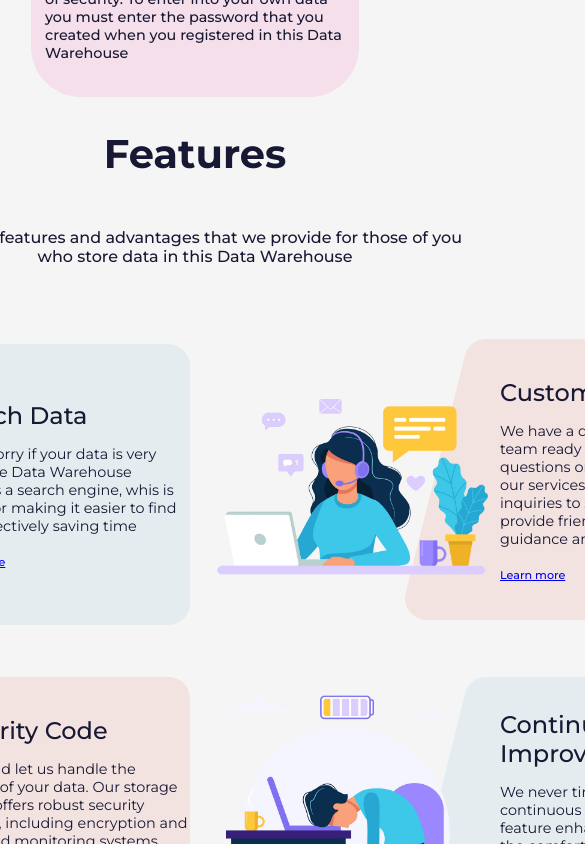
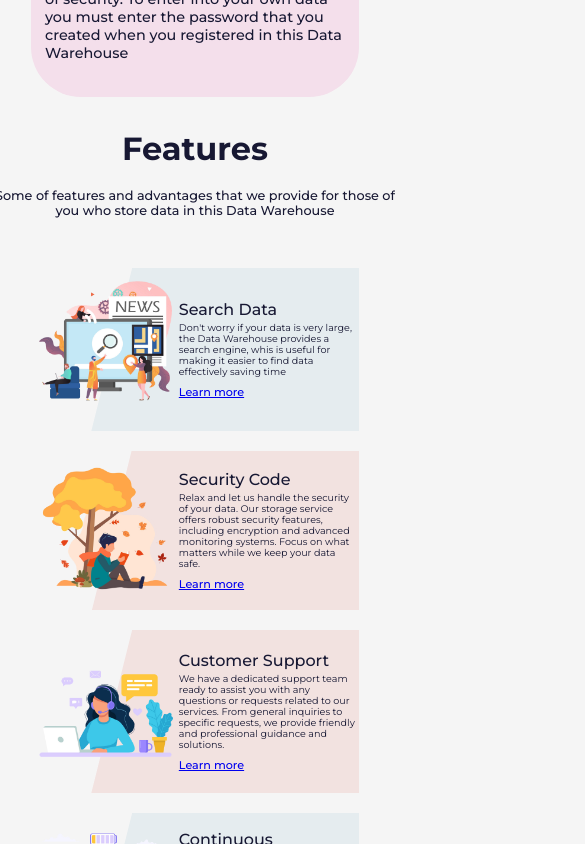
Before and after one commit to Ardikaas/Landing-Page, a React (Create React App) app: page / in a window 390 px wide. Shown: the part 1640-2484 px from the top of the page, 585 px wide, since content can reach past the window. Built offline with nearby package versions, Linux system fonts and the light colour scheme; no server answers.

Commit message:
make responsive features section

```diff
--- a/src/index.css
+++ b/src/index.css
@@ -336,20 +336,17 @@ button {
 }
 .blue{
   background-image: url(./components/assets/boxblue.svg);
-  background-repeat: no-repeat;
-  background-position: right;
-  background-size: 345px;
 }
 .pink{
   background-image: url(./components/assets/boxpink.svg);
-  background-repeat: no-repeat;
-  background-position: right;
-  background-size: 345px;
 }
 .fecard{
   display: flex;
   flex-direction: row;
   align-items: center;
+  background-size: 345px;
+  background-repeat: no-repeat;
+  background-position: right;
 }
 .fecard-img img{
   width: 300px;
@@ -499,6 +496,11 @@ button {
     width: 100%;
     max-width: 550px;
   }
+
+  .fecard-img img{
+    width: 100%;
+    max-width: 300px;
+  }
 }
 @media(max-width: 1024px){
   /* home */
@@ -517,6 +519,7 @@ button {
     max-width: 400px;
   }
   /* home */
+
   /* about */
   .about-section{
     padding: 20px;
@@ -537,6 +540,25 @@ button {
     max-width: 400px;
   }
   /* about */
+
+  /* features */
+  .fecard{
+    background-size: 300px;
+  }
+  .fecard-img img{
+    width: 100%;
+    max-width: 300px;
+  }
+  .fecard-text h2{
+    width: 180px;
+    font-size: 1.2rem;
+  }
+  .fecard-text p{
+    font-size: 0.7rem;
+    width: 180px;
+  }
+  /* features */
+
   .normal{
     display: none;
   }
@@ -561,6 +583,7 @@ button {
     max-width: 300px;
   }
   /* home */
+
   /* about */
   .about-text{
     width: 300px;
@@ -578,6 +601,36 @@ button {
     max-width: 300px;
   }
   /* about */
+
+  /* features */
+  .features-text{
+    gap: 25px;
+  }
+  .features-text h1{
+    font-size: 2rem;
+  }
+  .features-text p{
+    font-size: 0.8rem;
+  }
+  .fecard{
+    background-size: 225px;
+  }
+  .fecard-text{
+    gap: 5px;
+  }
+  .fecard-img img{
+    width: 100%;
+    max-width: 300px;
+  }
+  .fecard-text h2{
+    width: 150px;
+    font-size: 0.9rem;
+  }
+  .fecard-text p{
+    font-size: 0.5rem;
+    width: 150px;
+  }
+  /* features */
 }
 @media(max-width: 610px){
   /* home */
@@ -599,6 +652,7 @@ button {
     font-size: 0.7rem;
   }
   /* home */
+
   /* about */
   .about-section{
     padding: 20px;
@@ -619,6 +673,37 @@ button {
     max-width: 400px;
   }
   /* about */
+
+  /* features */
+  .features-text{
+    gap: 25px;
+  }
+  .features-text h1{
+    font-size: 2rem;
+  }
+  .features-text p{
+    font-size: 0.8rem;
+    width: 400px;
+  }
+  .fecard-container{
+    flex-direction: column;
+  }
+  .fecard{
+    background-size: 345px;
+  }
+  .fecard-img img{
+    width: 100%;
+    max-width: 270px;
+  }
+  .fecard-text h2{
+    width: 180px;
+    font-size: 1.1rem;
+  }
+  .fecard-text p{
+    font-size: 0.6rem;
+    width: 180px;
+  }
+  /* features */
 }
 @media(max-width: 500px){
   /* home */
@@ -640,6 +725,7 @@ button {
     max-width: 300px;
   }
   /* home */
+
   /* about */
   .about-section{
     padding: 20px;
@@ -664,6 +750,44 @@ button {
     max-width: 400px;
   }
   /* about */
+
+  /* features */
+  .features-text{
+    gap: 20px;
+  }
+  .features-text h1{
+    font-size: 2rem;
+  }
+  .features-text p{
+    font-size: 0.8rem;
+    width: 400px;
+  }
+  .fecard{
+    background-size: 270px;
+  }
+  .fecard-container{
+    gap: 20px;
+  }
+  .fecardres-con{
+    gap: 20px;
+  }
+  .fecard-text{
+    gap: 3px;
+  }
+  .fecard-img img{
+    width: 100%;
+    max-width: 200px;
+  }
+  .fecard-text h2{
+    width: 180px;
+    font-size: 1rem;
+  }
+  .fecard-text p{
+    font-size: 0.6rem;
+    width: 180px;
+  }
+  /* features */
+
   .kebawah{
     position: unset;
   }
@@ -686,6 +810,7 @@ button {
     max-width: 250px;
   }
   /* home */
+
   /* about */
   .about-section{
     padding: 20px;
@@ -710,4 +835,38 @@ button {
     max-width: 300px;
   }
   /* about */
+
+  /* features */
+  .features-text{
+    gap: 15px;
+  }
+  .features-text h1{
+    font-size: 1.8rem;
+  }
+  .features-text p{
+    font-size: 0.6rem;
+    width: 300px;
+  }
+  .fecard{
+    background-size: 400px;
+  }
+  .fecard-container{
+    gap: 20px;
+  }
+  .fecardres-con{
+    gap: 20px;
+  }
+  .fecard-img img{
+    width: 100%;
+    max-width: 200px;
+  }
+  .fecard-text h2{
+    width: 100px;
+    font-size: 0.8rem;
+  }
+  .fecard-text p{
+    font-size: 0.5rem;
+    width: 100px;
+  }
+  /* features */
 }
```
